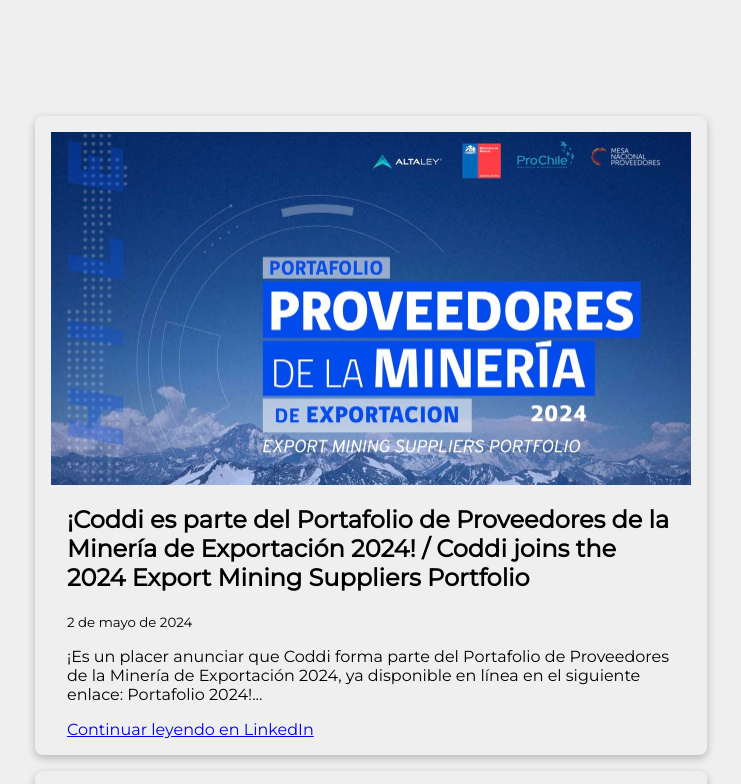
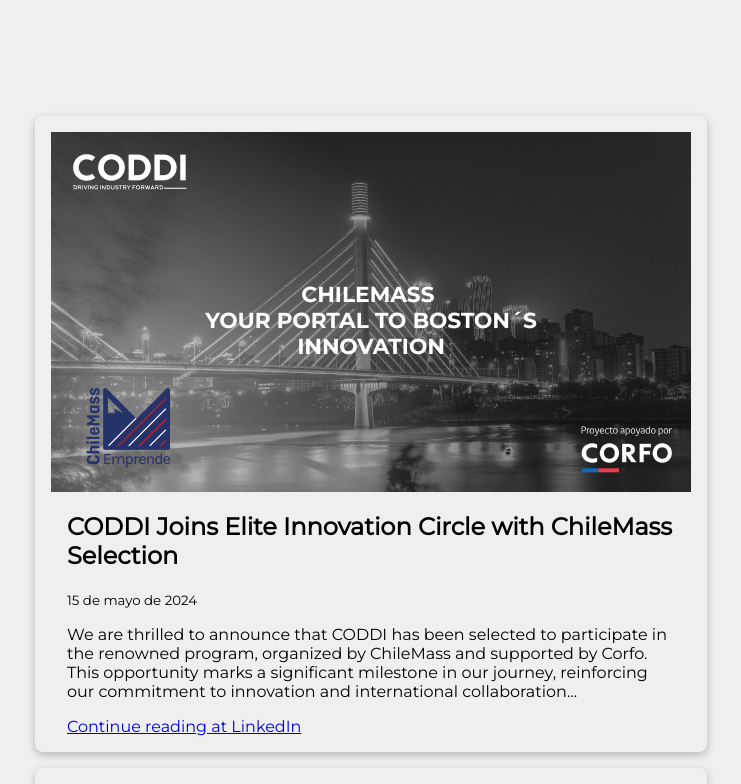
Before and after one commit to HexVanilla/Coddi-siteV2, a React (Create React App) app: page / in a window 1280 px wide. Shown: the part 8608-9392 px from the top of the page, without its empty margins (269-1010 px from the left). Built offline with nearby package versions, Linux system fonts and the light colour scheme.

Commit message:
news added

```diff
--- a/src/components/News.jsx
+++ b/src/components/News.jsx
@@ -4,6 +4,7 @@
 import newsBanner from "../img/linkedin_news01.png";
 import newsBannerHackaton from "../img/hackaton.jpg";
 import newsBannerExportacion from "../img/exportacion2024.jpg";
+import newsBannerChilemass from "../img/chilemass.jpg";
 
 const News = ({ theme, language }) => {
   const sectionRef = useRef();
@@ -20,6 +21,26 @@
         {language == "en" ? "News" : "Noticias"}
       </h1>
       <div className="news-section">
+        <div className="news-box">
+          <img src={newsBannerChilemass} alt="" className="news-image" />
+
+          <div className="info-news-box">
+            <h1>
+              CODDI Joins Elite Innovation Circle with ChileMass Selection
+            </h1>
+            <small>15 de mayo de 2024</small>
+            <p>
+              We are thrilled to announce that CODDI has been selected to
+              participate in the renowned program, organized by ChileMass and
+              supported by Corfo. This opportunity marks a significant milestone
+              in our journey, reinforcing our commitment to innovation and
+              international collaboration...
+            </p>
+            <a href="https://www.linkedin.com/pulse/coddi-joins-elite-innovation-circle-chilemass-selection-coddi-pmd-tsi2e/?published=t">
+              Continue reading at LinkedIn
+            </a>
+          </div>
+        </div>
         <div className="news-box">
           <img src={newsBannerExportacion} alt="" className="news-image" />
 
```
Also changed, not shown: src/img/chilemass.jpg (added).
